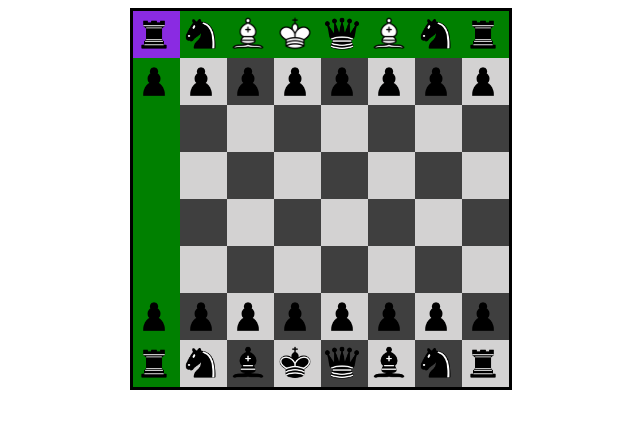
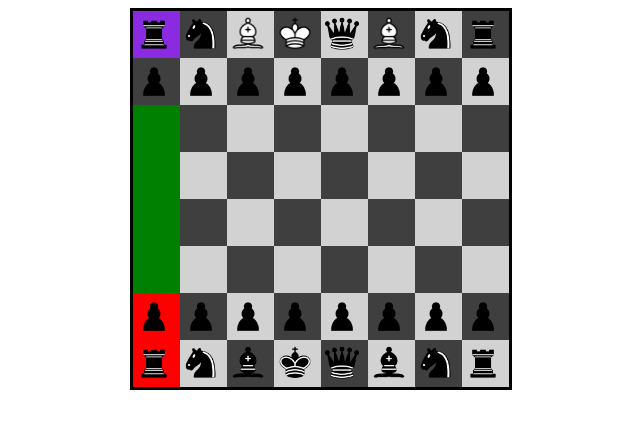
Before and after one commit to itayeylath/cyber4s, a plain HTML site: page chess/index.html in a window 1280 px wide. Both pictures are taken after a click on the element 475 px from the left and 34 px from the top of the page. Shown: the whole page, without its empty margins (319-959 px from the left). Drawn offline with Linux system fonts and the light colour scheme; files whose address does not match are found by name.

Commit message:
add decoration by click to enamy and same team

```diff
--- a/chess/script.js
+++ b/chess/script.js
@@ -28,7 +28,7 @@ class Piece {
   getPossibleMoves() {
 
     //array of relative moves for the piece
-    let relativeMoves =[];
+    let relativeMoves = [];
 
     if (this.type === PAWN) {
       relativeMoves = this.getPawnRelativeMoves();
@@ -85,7 +85,7 @@ class Piece {
         return [[1, 0]];
       }
     }
-    else if (this.row == 1) {
+    else if (this.row == 6) {
       return [[-2, 0], [-1, 0]];
     }
     else {
@@ -158,6 +158,19 @@ class BoardData {
     }
 
   }
+
+  getTeam(row, col) {
+    if (this.getPiece(row, col).player == undefined) {
+      return undefined;
+    }
+    if (this.getPiece(row, col).player == WHITE_PLAYER) {
+      return WHITE_PLAYER;
+    }
+    if (this.getPiece(row, col).player == BLACK_PLAYER) {
+      return BLACK_PLAYER;
+    }
+  }
+
 }
 
 // creat all pieces for new game
@@ -199,26 +212,43 @@ function addImg(cell, player, name) {
 
 // decoration by click
 function onCellClick(event, row, col) {
-  //print in the console row & col of the cell
-  console.log('row', row);
-  console.log('col', col);
+  const piece = boardData.getPiece(row, col);
+  //print piece in the console
+  console.log(piece)
+  // console.log(boardData.getTeam(row, col))
 
   // Clear all previous selcted and possible moves
   for (let i = 0; i < BOARD_SIZE; i++) {
     for (let j = 0; j < BOARD_SIZE; j++) {
       table.rows[i].cells[j].classList.remove('possible-move');
       table.rows[i].cells[j].classList.remove('selected');
+      table.rows[i].cells[j].classList.remove('enamy');
     }
   }
 
-  const piece = boardData.getPiece(row, col);
 
   //print possible moves for selceted cell
   if (piece !== undefined) {
     let possibleMoves = piece.getPossibleMoves();
     for (let possibleMove of possibleMoves) {
-      const cell = table.rows[possibleMove[0]].cells[possibleMove[1]];
-      cell.classList.add('possible-move');
+      const cellRow = possibleMove[0];
+      const cellCol = possibleMove[1];
+      const cell = table.rows[cellRow].cells[cellCol];
+
+
+      if (boardData.getPiece(cellRow, cellCol) == undefined) {
+        cell.classList.add('possible-move');
+      }
+
+      //W vs B
+      else if (boardData.getTeam(cellRow, cellCol) == WHITE_PLAYER && boardData.getTeam(row, col) == BLACK_PLAYER) {
+        cell.classList.add('enamy');
+      }
+
+      //B vs W
+      else if (boardData.getTeam(cellRow, cellCol) == BLACK_PLAYER && boardData.getTeam(row, col) == WHITE_PLAYER) {
+        cell.classList.add('enamy');
+      }
     }
   }
 
@@ -249,10 +279,10 @@ function creatCessBoard() {
   //creat array of pieces for new game
   boardData = new BoardData(getInitialpieces());
 
-//print in the console board data
- console.log(boardData);
+  //print in the console board data
+  console.log(boardData);
 
- //add image for every piece
+  //add image for every piece
   for (let piece of boardData.pieces) {
     addImg(table.rows[piece.row].cells[piece.col], piece.player, piece.type);
   }
--- a/chess/style.css
+++ b/chess/style.css
@@ -51,3 +51,12 @@ table {
 .possible-move {
     background: green;
 }
+
+.enamy {
+    background: red;
+
+}
+.friend {
+    background: none;
+
+}
```
Also changed, not shown: chess/index.html (line endings or trailing spaces).
